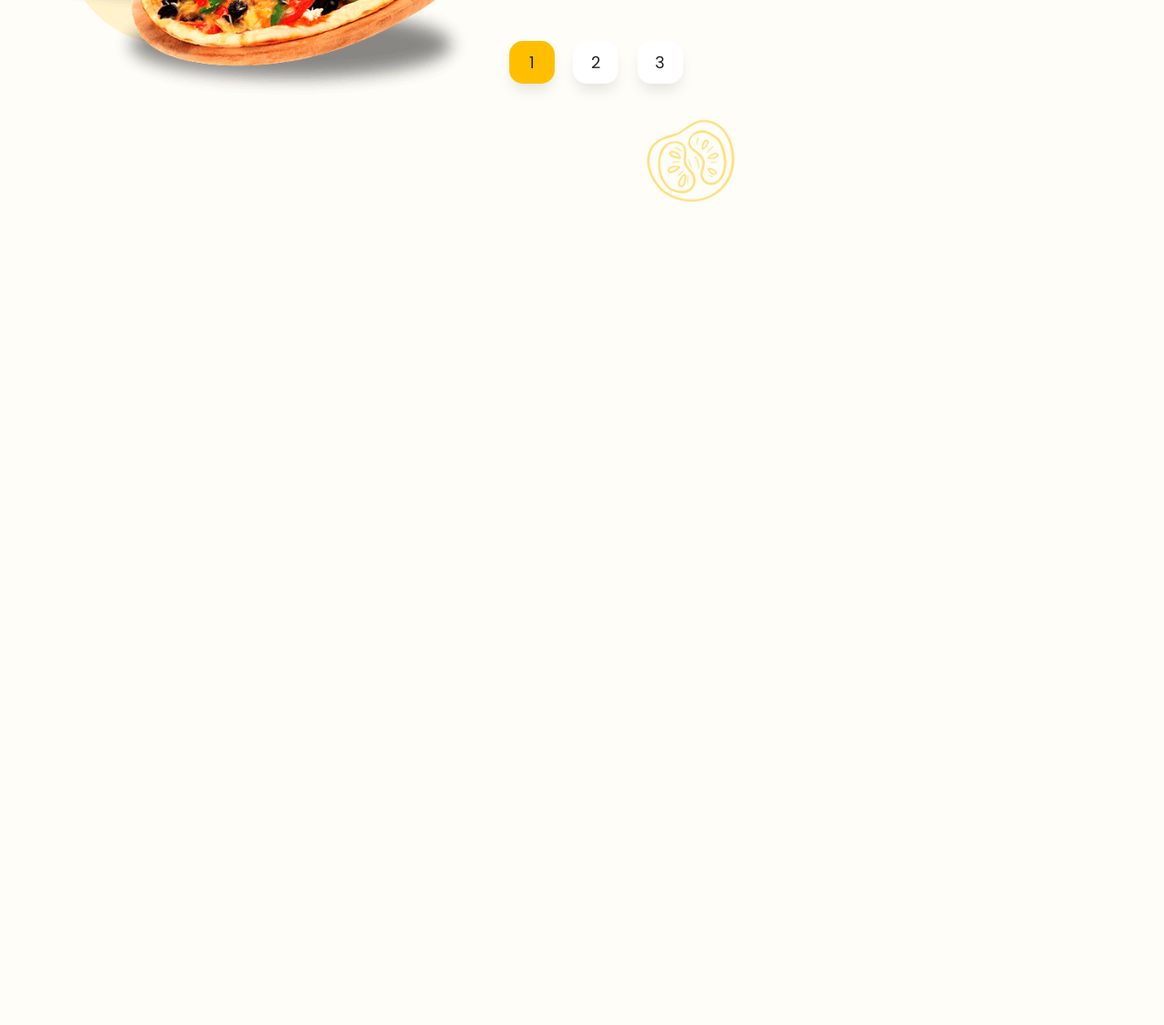
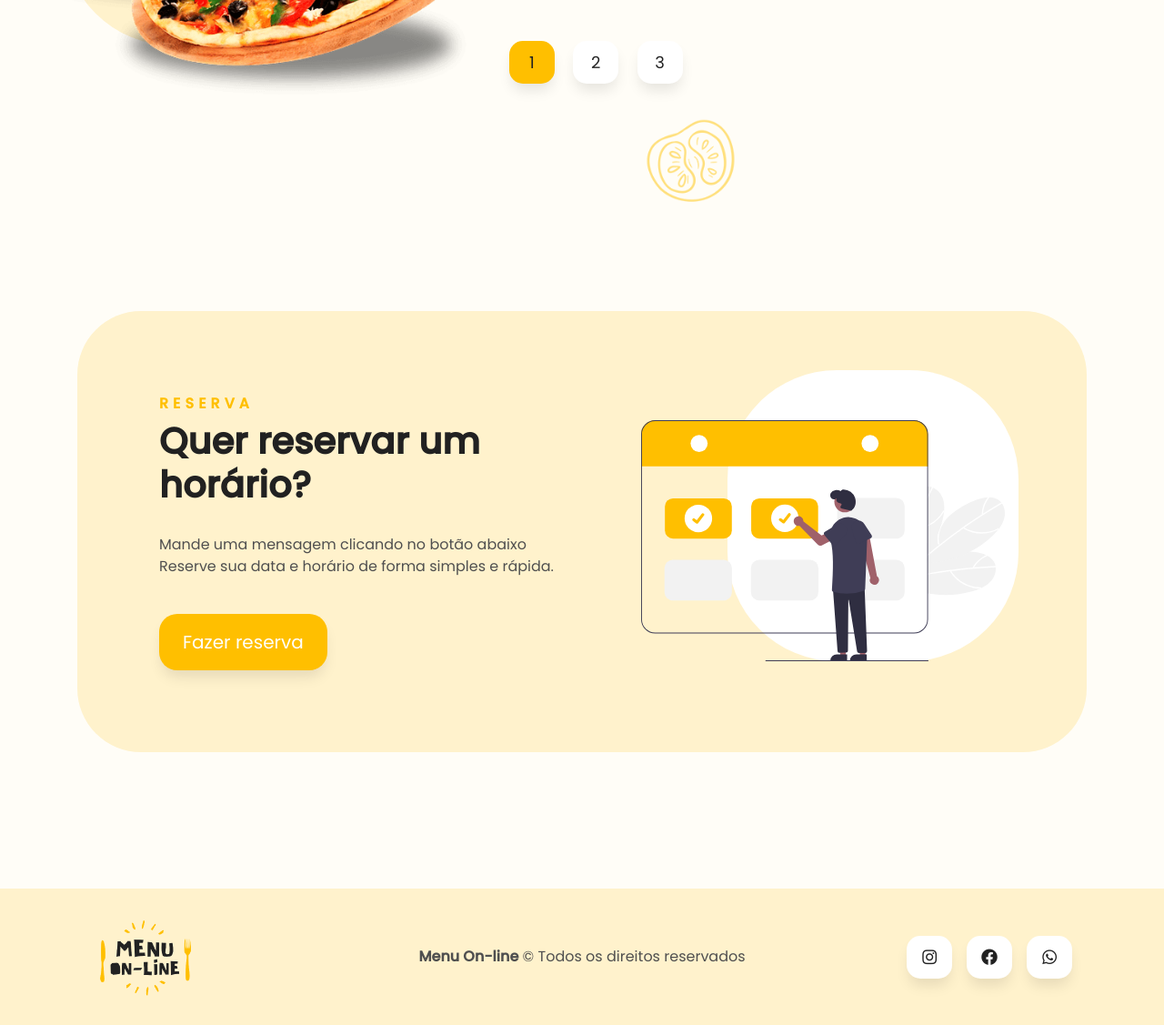
Before and after one commit to MixterOne/Cardapio-Online, a plain HTML site: page index.html in a window 1280 px wide. Shown: the part 2611-3738 px from the top of the page at 91% size. Before the commit the page ends 2853 px from the top, so only its background shows below. Drawn offline with Linux system fonts and the light colour scheme.

Commit message:
Finalizando reserve e footer

```diff
--- a/css/main.css
+++ b/css/main.css
@@ -403,3 +403,53 @@ b {
     justify-content: center;
     align-items: end;
 }
+
+.reserve {
+    padding-top: 100px;
+    padding-bottom: 150px;
+}
+
+.card-secondary{
+    background-color: var(--color-secondary);
+    border-radius: 70px;
+    padding: 90px;
+}
+
+.card-reserve{
+    height: 320px;
+    width: 320px;
+    border-radius: 120px;
+    background-color: var(--color-white);
+    position: absolute;
+    right: 0;
+    top: -25px;
+}
+
+.reserve .img-banner img{
+    width: 100%;
+}
+
+footer{
+    background-color: var(--color-secondary);
+}
+
+.logo-footer{
+    width: 150px;
+}
+
+.container-logo-footer, .container-text-footer, .container-redes-footer{
+    display: flex;
+    align-items: center;
+}
+
+.container-logo-footer{
+    justify-content: start;
+}
+
+.container-text-footer{
+    justify-content: center;
+}
+
+.container-redes-footer{
+    justify-content: end;
+}
--- a/index.html
+++ b/index.html
@@ -303,9 +303,59 @@
     </section>
 
     <section class="reserve" id="reserve">
-
+        <div class="container">
+            <div class="row">
+                <div class="col-12">
+                    <div class="card-secondary">
+                        <div class="row">
+                            <div class="col-7">
+                                <span class="hint-title"><b>Reserva</b></span>
+                                <h1 class="title">
+                                    <b>Quer reservar um horário?</b>
+                                </h1>
+                                <p class="pr-5">
+                                    Mande uma mensagem clicando no botão abaixo<br>
+                                    Reserve sua data e horário de forma simples e rápida.
+                                </p>
+                                <a class="btn btn-yellow mt-4">Fazer reserva</a>
+                            </div>
+                            <div class="col-5">
+                                <div class="card-reserve"></div>
+                                <div class="d-flex img-banner">
+                                    <img src="./img/icone-reserva.svg">
+                                </div>
+                            </div>
+                        </div>
+                    </div>
+                </div>
+            </div>
+        </div>
     </section>
-    <footer></footer>
+    <footer>
+        <div class="container">
+            <div class="row">
+                <div class="col-3 container-logo-footer">
+                    <img src="./img/logo.png" class="logo-footer">
+                </div>
+                <div class="col-6 container-text-footer">
+                    <p class="mb-0">
+                        <b>Menu On-line</b> &copy; Todos os direitos reservados
+                    </p>
+                </div>
+                <div class="col-3 container-redes-footer">
+                    <a class="btn btn-sm btn-white btn-social mr-3">
+                        <i class="fab fa-instagram"></i>
+                    </a>
+                    <a class="btn btn-sm btn-white btn-social mr-3">
+                        <i class="fab fa-facebook"></i>
+                    </a>
+                    <a class="btn btn-sm btn-white btn-social mr-3">
+                        <i class="fab fa-whatsapp"></i>
+                    </a>
+                </div>
+            </div>
+        </div>
+    </footer>
 
     <script type="text/javascript" src="./js/jquery-1.12.4.min.js"></script>
     <script type="text/javascript" src="./js/modernizr-3.5.0.min.js"></script>
```
